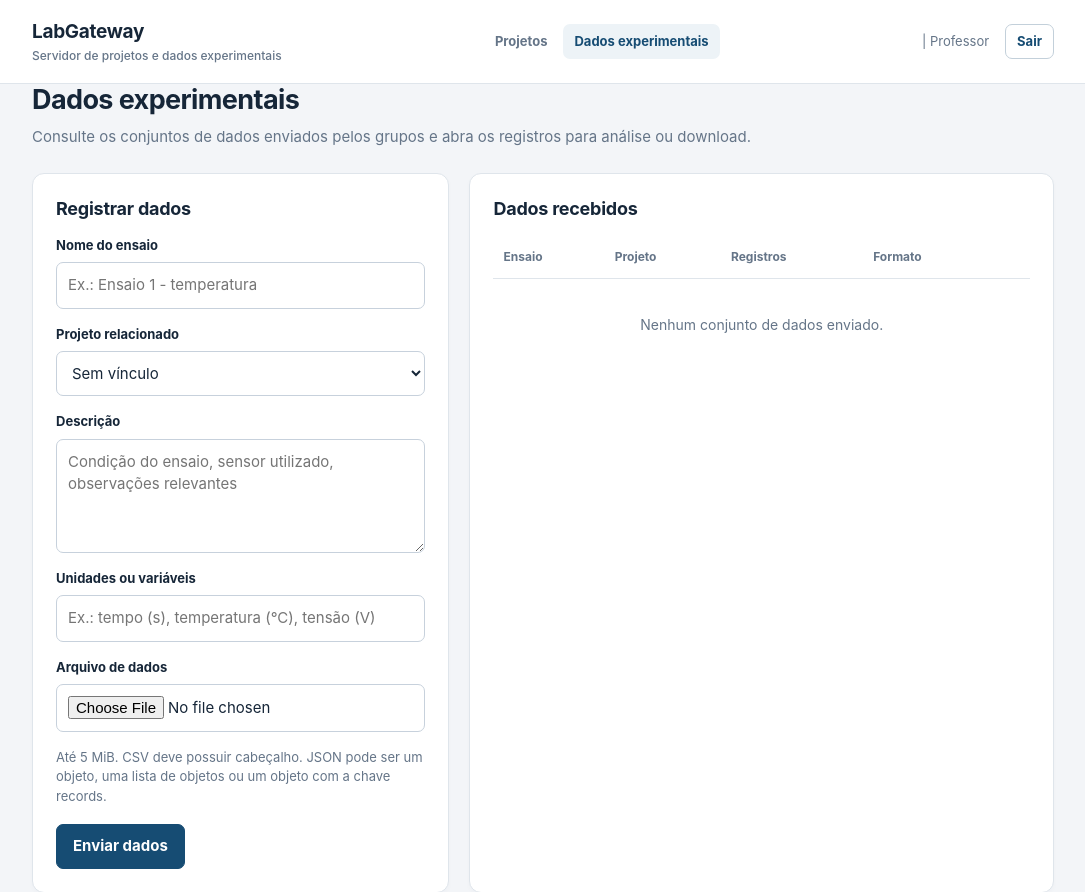
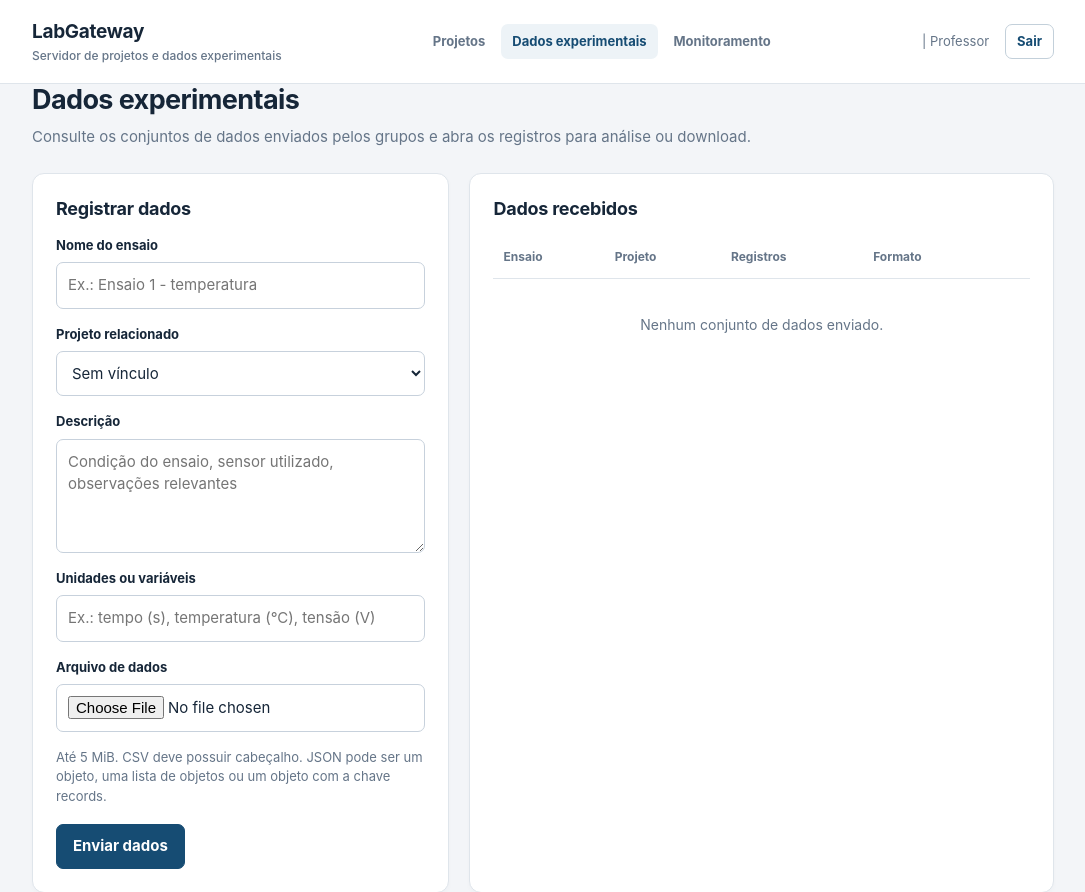
Before and after one commit to artorias09/LabGateway, a Flask app: page /datasets in a window 1280 px wide. Shown: the top 892 px of the page, without its empty margins (97-1182 px from the left). Run offline with Flask 3, Linux system fonts and the light colour scheme; the visitor is signed in with stand-in values (Sample User, id 1); data that the repository does not hold is empty; parts of the project's set-up code (start-up, migrations or seed data) failed here and were passed over; some libraries are stand-ins or nearby versions.

Commit message:
feat: add monitoring navigation

```diff
--- a/templates/base.html
+++ b/templates/base.html
@@ -14,6 +14,7 @@
       <nav class="nav">
         <a href="{{ url_for('index') }}" class="{{ 'active' if request.endpoint in ('index','detail','download_project','queue','upload') else '' }}">Projetos</a>
         <a href="{{ url_for('datasets') }}" class="{{ 'active' if request.endpoint in ('datasets','dataset_detail','download_dataset','upload_dataset') else '' }}">Dados experimentais</a>
+        {% if session.role=='teacher' %}<a href="{{ url_for('monitor') }}" class="{{ 'active' if request.endpoint in ('monitor','monitor_station','station_series') else '' }}">Monitoramento</a>{% endif %}
       </nav>
       <div class="account"><span>{{ session.username }} | {{ 'Professor' if session.role=='teacher' else 'Grupo' }}</span>
       <form action="{{ url_for('logout') }}" method="post">
```
